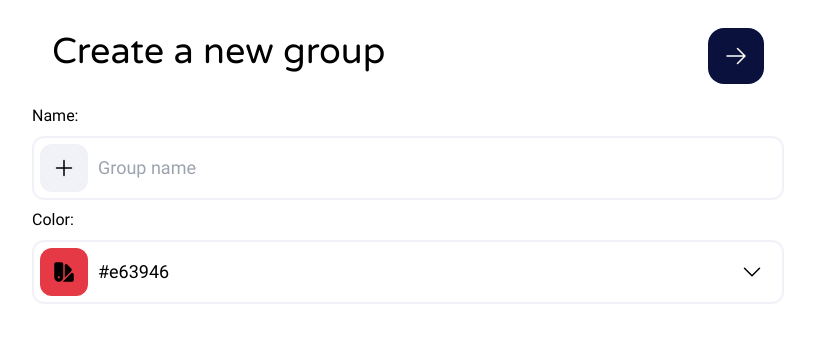
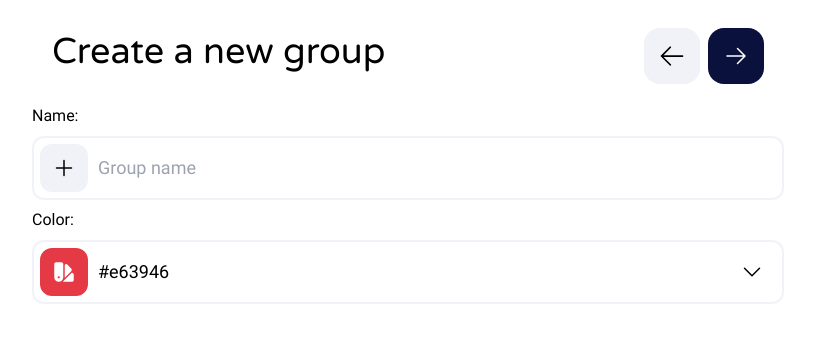
Before and after one commit to Eboon-05/task-machine, a Next.js app: page /groups/new in a window 1280 px wide. Shown: the top 342 px of the page, without its empty margins (232-1047 px from the left). Built offline with nearby package versions, Linux system fonts and the light colour scheme.

Commit message:
:sparkles: Go back button in forms
And small fixes

```diff
--- a/components/Button.tsx
+++ b/components/Button.tsx
@@ -19,7 +19,7 @@ const Button: FC<Props> = props => {
                     rounded-2xl p-3 h-14 w-14 flex items-center
                     justify-center ${props.className} dark:text-black
                 `]: true,
-                'bg-dark-blue text-white dark:bg-sky':
+                'bg-dark-blue text-white dark:bg-pink':
                     props.color === 'primary',
                 // 'dark:text-black': props.color !== 'primary',
                 'bg-light-gray': props.color === 'light',
--- a/components/Select.tsx
+++ b/components/Select.tsx
@@ -27,7 +27,10 @@ const Select: FC<Props> = ({ options, value, onChange }) => {
             {/* Selected option */}
             <span
                 className='p-3 rounded-xl absolute top-[6px] left-[6px]'
-                style={{ backgroundColor: selected?.color || '#FFF' }}
+                style={{
+                    backgroundColor: selected?.color || '#FFF',
+                    color: selected?.color ? '#FFF' : '#000',
+                }}
             >
                 {selected?.icon}
             </span>
--- a/components/Toast.tsx
+++ b/components/Toast.tsx
@@ -17,6 +17,7 @@ const Toast: FC<Props> = ({ title, body, onClose, type }) => {
                 [`
                     fixed bottom-4 inset-x-4 rounded-xl shadow-lg p-4
                     animate__animated animate__bounceInUp animate__fast
+                    max-w-[500px] m-auto
                 `]: true,
                 'bg-light-red text-black': type === 'error',
             })}
--- a/pages/groups/new.tsx
+++ b/pages/groups/new.tsx
@@ -2,19 +2,19 @@ import { NextPage } from 'next'
 import { useRouter } from 'next/router'
 import { useCallback, useEffect, useRef, useState } from 'react'
 import { nanoid } from '@reduxjs/toolkit'
+import hotkeys from 'hotkeys-js'
 
-import { ArrowRightIcon, PlusIcon, SwatchIcon } from '@heroicons/react/24/solid'
+import { ArrowLeftIcon, ArrowRightIcon, PlusIcon, SwatchIcon } from '@heroicons/react/24/solid'
 
 import { Button } from 'components/Button'
 import { Input } from 'components/Input'
 import { Toast } from 'components/Toast'
+import MyHead from 'components/MyHead'
+import { Select } from 'components/Select'
 
 import { useAppDispatch } from 'hooks'
 import { addGroup } from 'redux/slices/task'
 
-import MyHead from 'components/MyHead'
-import { Select } from 'components/Select'
-import hotkeys from 'hotkeys-js'
 
 const New: NextPage = () => {
     const dispatch = useAppDispatch()
@@ -108,6 +108,14 @@ const New: NextPage = () => {
                 <h1 className='text-4xl mb-2 font-varela'>
                     Create a new group
                 </h1>
+                <div className='grid grid-cols-2 gap-2'>
+                    <Button
+                        className='p-0'
+                        color='light'
+                        onClick={() => router.back()}
+                    >
+                        <ArrowLeftIcon className='h-7 w-7' />
+                    </Button>
                     <Button
                         className='m-auto sm:m-0'
                         onClick={onCreate}
@@ -115,6 +123,7 @@ const New: NextPage = () => {
                     >
                         <ArrowRightIcon className='h-6 w-6' />
                     </Button>
+                </div>
             </div>
             <div className='grid grid-cols-1 gap-2'>
                 <span>Name:</span>
--- a/pages/habits/index.tsx
+++ b/pages/habits/index.tsx
@@ -15,27 +15,27 @@ const Habits = () => {
     const {
         task,
         theme: { dark },
-        habit,
+        habit: { habits },
     } = useAppSelector(s => s)
     const dispatch = useAppDispatch()
 
     const [filtered, setFiltered] = useState([])
 
     useEffect(() => {
-        if (habit.habits) {
+        if (habits) {
             if (task.query !== '') {
                 setFiltered(
-                    habit.habits.filter(t => {
+                    habits.filter(t => {
                         return t.name
                             .toLowerCase()
                             .includes(task.query.toLowerCase())
                     }),
                 )
             } else {
-                setFiltered(habit.habits)
+                setFiltered(habits)
             }
         }
-    }, [task.query, habit.habits])
+    }, [task.query, habits])
 
     const clearQuery = () => {
         dispatch(search(''))
@@ -66,7 +66,7 @@ const Habits = () => {
                 </div>
             </div>
 
-            {filtered.length === 0 ? (
+            {habits.length === 0 ? (
                 <div className='text-center'>
                     <Image
                         src={dark ? '/dark/plant.svg' : '/plant.svg'}
--- a/pages/habits/new.tsx
+++ b/pages/habits/new.tsx
@@ -4,8 +4,9 @@ import { useRouter } from 'next/router'
 import { useCallback, useEffect, useMemo, useRef, useState } from 'react'
 import { nanoid } from '@reduxjs/toolkit'
 import { DateTime } from 'luxon'
+import hotkeys from 'hotkeys-js'
 
-import { ArrowRightIcon, PlusIcon } from '@heroicons/react/24/solid'
+import { ArrowLeftIcon, ArrowRightIcon, PlusIcon } from '@heroicons/react/24/outline'
 
 import { Button } from 'components/Button'
 import { Input } from 'components/Input'
@@ -15,7 +16,6 @@ import { useAppDispatch } from 'hooks'
 import { addHabit } from 'redux/slices/habit'
 import MyHead from 'components/MyHead'
 import { Select } from 'components/Select'
-import hotkeys from 'hotkeys-js'
 import { WeekdayPicker } from 'components/WeekdayPicker'
 
 const New: NextPage = () => {
@@ -120,6 +120,14 @@ const New: NextPage = () => {
                 <h1 className='text-4xl mb-2 font-varela'>
                     Create a new habit
                 </h1>
+                <div className='grid grid-cols-2 gap-2'>
+                    <Button
+                        className='p-0'
+                        color='light'
+                        onClick={() => router.back()}
+                    >
+                        <ArrowLeftIcon className='h-7 w-7' />
+                    </Button>
                     <Button
                         className='m-auto sm:m-0'
                         onClick={onCreate}
@@ -127,6 +135,7 @@ const New: NextPage = () => {
                     >
                         <ArrowRightIcon className='h-6 w-6' />
                     </Button>
+                </div>
             </div>
             <div className='grid grid-cols-1 gap-2'>
                 <span>Name:</span>
--- a/pages/index.tsx
+++ b/pages/index.tsx
@@ -68,7 +68,7 @@ const Home: NextPage = () => {
                 </div>
             </div>
 
-            {filtered.length === 0 ? (
+            {taskState.list.length === 0 ? (
                 <div className='text-center'>
                     <Image
                         src={dark ? '/dark/ice-cream.svg' : '/ice-cream.svg'}
--- a/pages/new.tsx
+++ b/pages/new.tsx
@@ -4,9 +4,11 @@ import { useRouter } from 'next/router'
 import { useCallback, useEffect, useMemo, useRef, useState } from 'react'
 import { nanoid } from '@reduxjs/toolkit'
 import { DateTime } from 'luxon'
+import hotkeys from 'hotkeys-js'
 
 import {
     ArrowRightIcon,
+    ArrowLeftIcon,
     PlusIcon,
     CalendarIcon,
     Square2StackIcon,
@@ -20,7 +22,6 @@ import { addTask } from 'redux/slices/task'
 import { Toast } from 'components/Toast'
 import MyHead from 'components/MyHead'
 import { Select } from 'components/Select'
-import hotkeys from 'hotkeys-js'
 
 const New: NextPage = () => {
     const dispatch = useAppDispatch()
@@ -162,6 +163,14 @@ const New: NextPage = () => {
             <MyHead title='Create a new task' />
             <div className='p-5 sm:flex justify-between items-center'>
                 <h1 className='text-4xl mb-2 font-varela'>Create a new task</h1>
+                <div className='grid grid-cols-2 gap-2'>
+                    <Button
+                        className='p-0'
+                        color='light'
+                        onClick={() => router.back()}
+                    >
+                        <ArrowLeftIcon className='h-7 w-7' />
+                    </Button>
                     <Button
                         className='m-auto sm:m-0'
                         onClick={onCreate}
@@ -169,6 +178,7 @@ const New: NextPage = () => {
                     >
                         <ArrowRightIcon className='h-6 w-6' />
                     </Button>
+                </div>
             </div>
             <div className='grid grid-cols-1 gap-2'>
                 <span>Name</span>
```
Lines whose indentation alone changed are shown as unchanged.
